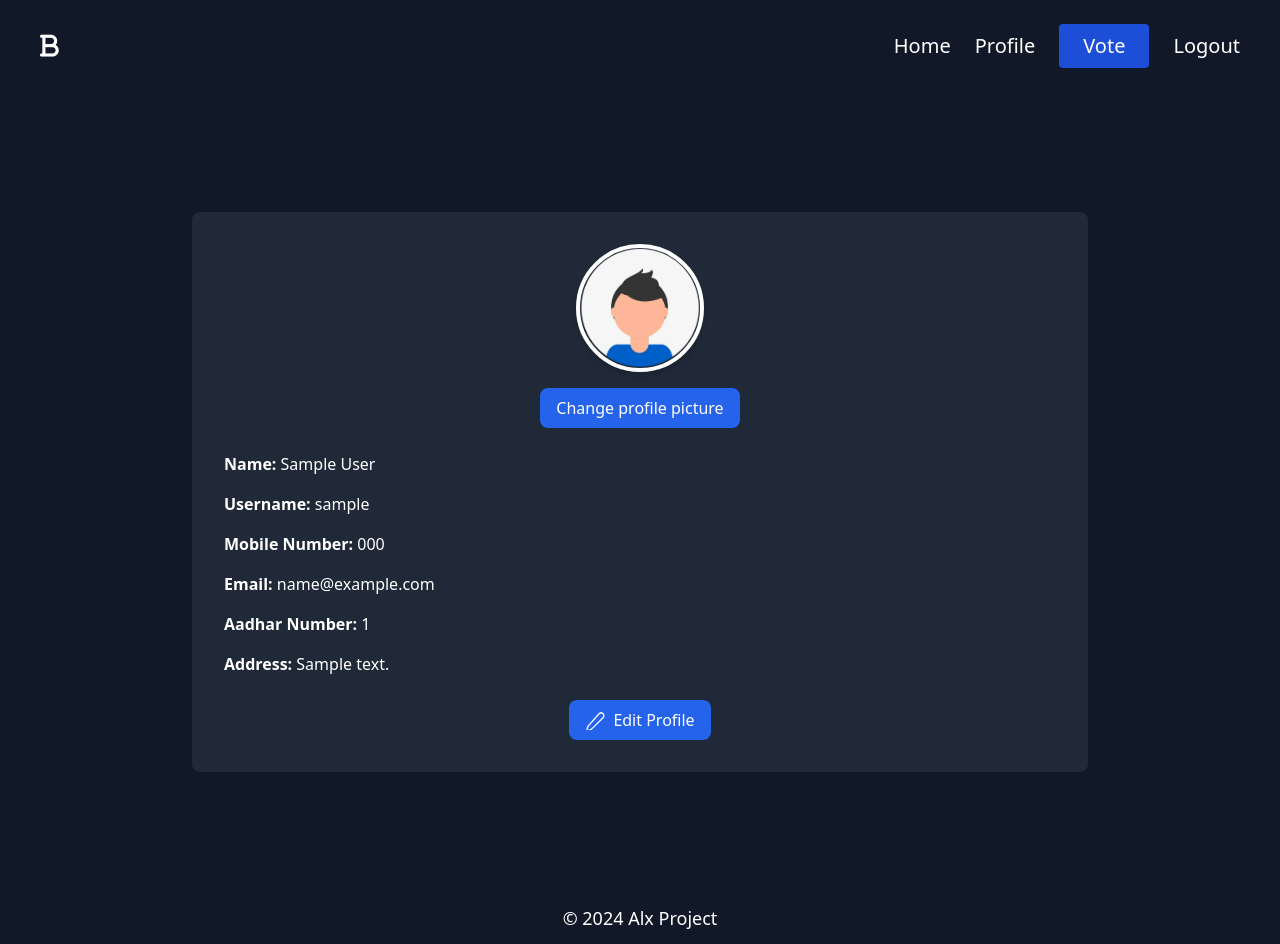
After one commit to 010binary/Alx-Portfoilo-Project, a Django app: page /profile/ in a window 1280 px wide. The commit adds this page. Run offline with Django 5.2, Linux system fonts and the light colour scheme; a user stored in the database is signed in; tables that the repository leaves empty hold one stand-in row (values such as "Sample post").

```diff
--- a/project/main/views.py
+++ b/project/main/views.py
@@ -75,11 +75,12 @@ def logout_view(request):
 def vote_rules(request):
     return render(request, 'vote_rules.html')
 
+
 def success_vote(request):
     return render(request, 'success_vote.html')
 
-# @login_required
+
+@login_required
 def profile(request):
-    # user_data = User.objects.get(id=request.user.id)
-    # print(user_data)
-    return render(request, 'profile.html')
+    user_data = User.objects.get(id=request.user.id)
+    return render(request, 'profile.html', {'user_data': user_data})
--- a/project/static/css/output.css
+++ b/project/static/css/output.css
@@ -701,6 +701,14 @@ video {
   height: 0.25rem;
 }
 
+.h-32 {
+  height: 8rem;
+}
+
+.h-5 {
+  height: 1.25rem;
+}
+
 .min-h-screen {
   min-height: 100vh;
 }
@@ -725,6 +733,14 @@ video {
   width: 100%;
 }
 
+.w-32 {
+  width: 8rem;
+}
+
+.w-5 {
+  width: 1.25rem;
+}
+
 .max-w-3xl {
   max-width: 48rem;
 }
@@ -743,6 +759,10 @@ video {
 
 .max-w-2xl {
   max-width: 42rem;
+}
+
+.max-w-4xl {
+  max-width: 56rem;
 }
 
 @keyframes spin {
@@ -859,6 +879,10 @@ video {
 
 .border-8 {
   border-width: 8px;
+}
+
+.border-4 {
+  border-width: 4px;
 }
 
 .border-blue-600 {
@@ -1079,6 +1103,12 @@ video {
   box-shadow: var(--tw-ring-offset-shadow, 0 0 #0000), var(--tw-ring-shadow, 0 0 #0000), var(--tw-shadow);
 }
 
+.shadow-md {
+  --tw-shadow: 0 4px 6px -1px rgb(0 0 0 / 0.1), 0 2px 4px -2px rgb(0 0 0 / 0.1);
+  --tw-shadow-colored: 0 4px 6px -1px var(--tw-shadow-color), 0 2px 4px -2px var(--tw-shadow-color);
+  box-shadow: var(--tw-ring-offset-shadow, 0 0 #0000), var(--tw-ring-shadow, 0 0 #0000), var(--tw-shadow);
+}
+
 .transition {
   transition-property: color, background-color, border-color, text-decoration-color, fill, stroke, opacity, box-shadow, transform, filter, -webkit-backdrop-filter;
   transition-property: color, background-color, border-color, text-decoration-color, fill, stroke, opacity, box-shadow, transform, filter, backdrop-filter;
@@ -1105,6 +1135,11 @@ video {
   background-color: rgb(29 78 216 / var(--tw-bg-opacity));
 }
 
+.hover\:bg-blue-500:hover {
+  --tw-bg-opacity: 1;
+  background-color: rgb(59 130 246 / var(--tw-bg-opacity));
+}
+
 .hover\:text-gray-300:hover {
   --tw-text-opacity: 1;
   color: rgb(209 213 219 / var(--tw-text-opacity));
@@ -1129,6 +1164,11 @@ video {
 .focus\:ring-blue-500:focus {
   --tw-ring-opacity: 1;
   --tw-ring-color: rgb(59 130 246 / var(--tw-ring-opacity));
+}
+
+.focus\:ring-blue-300:focus {
+  --tw-ring-opacity: 1;
+  --tw-ring-color: rgb(147 197 253 / var(--tw-ring-opacity));
 }
 
 @media (min-width: 768px) {
--- /dev/null
+++ b/project/templates/profile.html
@@ -0,0 +1,43 @@
+{% extends 'base.html' %}
+{% block title %}Profile Page{% endblock %}
+
+{% block body %}
+<div class="min-h-screen bg-gray-900 flex items-center justify-center p-4">
+    <div class="max-w-4xl w-full bg-gray-800 text-white p-8 rounded-lg flex flex-col items-center space-y-6">
+        <!-- Profile Image Section -->
+        <div class="flex flex-col items-center space-y-4">
+            {% load static %}
+            <img src="{% static 'images/profile_placeholder.webp' %}" alt="Profile Picture"
+                class="w-32 h-32 rounded-full border-4 border-white shadow-md">
+            <button
+                class="bg-blue-600 text-white py-2 px-4 rounded-lg hover:bg-blue-500 focus:outline-none focus:ring-2 focus:ring-blue-300">
+                Change profile picture
+            </button>
+        </div>
+
+        <!-- Profile Details Section -->
+        <div class="w-full flex flex-col space-y-4">
+
+            <p><strong>Name:</strong> {{ user_data.name }}</p>
+            <p><strong>Username:</strong> {{ user_data.username }}</p>
+            <p><strong>Mobile Number:</strong> {{ user_data.mobile_no }}</p>
+            <p><strong>Email:</strong> {{ user_data.email }}</p>
+            <p><strong>Aadhar Number:</strong> {{ user_data.id }}</p>
+            <p><strong>Address:</strong> {{ user_data.address }}</p>
+        </div>
+
+        <!-- Edit Profile Button -->
+        <div class="w-full flex justify-center">
+            <button
+                class="bg-blue-600 text-white py-2 px-4 rounded-lg hover:bg-blue-500 focus:outline-none focus:ring-2 focus:ring-blue-300 flex items-center">
+                <svg xmlns="http://www.w3.org/2000/svg" fill="none" viewBox="0 0 24 24" stroke-width="1.5"
+                    stroke="currentColor" class="w-5 h-5 mr-2">
+                    <path stroke-linecap="round" stroke-linejoin="round"
+                        d="M16.862 4.487a3.375 3.375 0 114.775 4.775L9.11 21.79a8.625 8.625 0 01-3.885 2.23l-3.29.914.915-3.29a8.625 8.625 0 012.23-3.885L16.862 4.487z" />
+                </svg>
+                Edit Profile
+            </button>
+        </div>
+    </div>
+</div>
+{% endblock %}
```
Also changed, not shown: project/static/images/profile_placeholder.webp (added).
